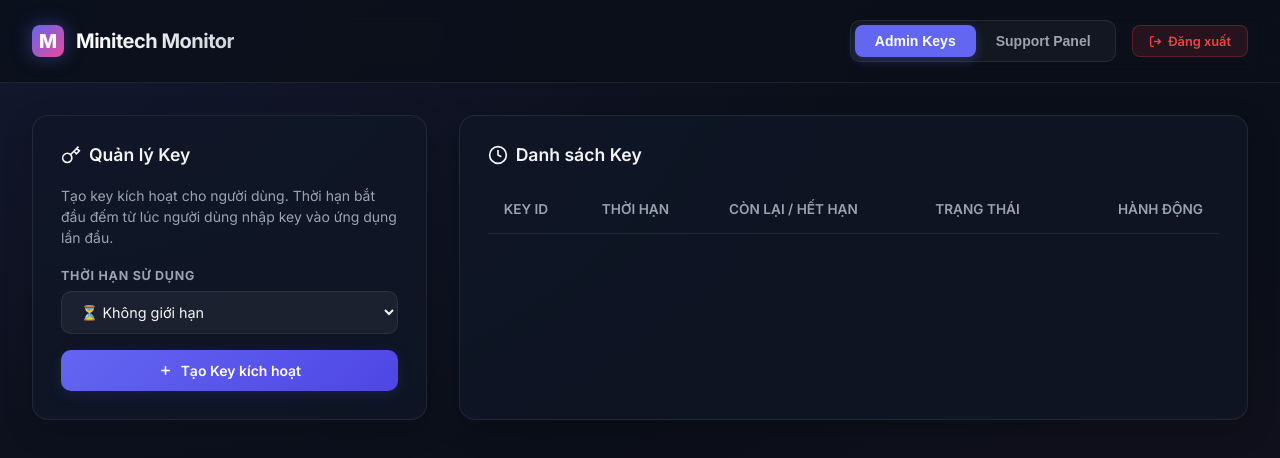
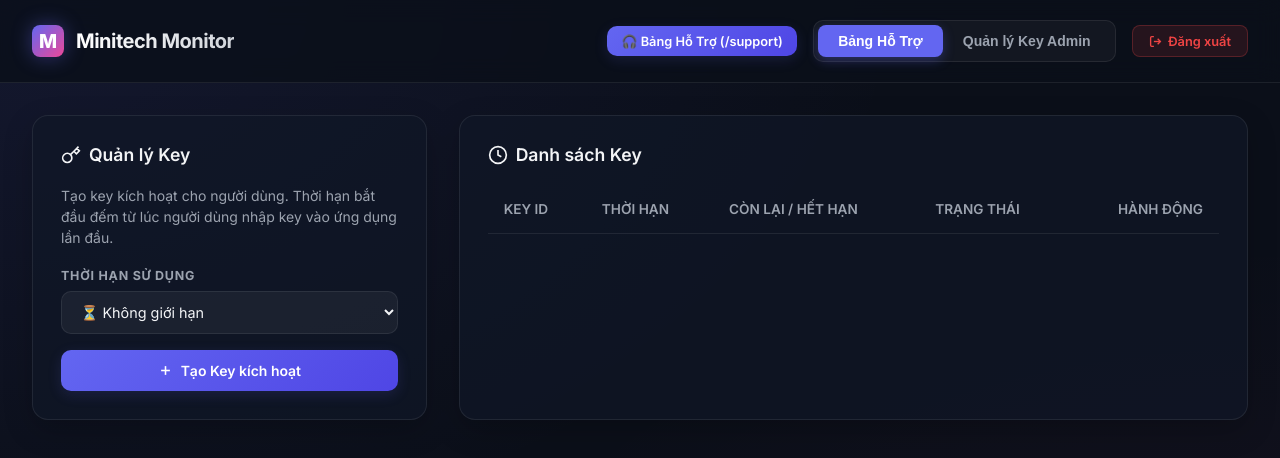
Before and after one commit to chumanhtruc-droid/minitech-server, a website: page public/index.html in a window 1280 px wide. Drawn offline with Linux system fonts and the light colour scheme; no server answers.

Commit message:
Enhance navigation links for dedicated Support Panel

```diff
--- a/public/index.html
+++ b/public/index.html
@@ -787,9 +787,12 @@
     </div>
 
     <div style="display:flex; align-items:center; gap: 1rem;">
+      <a href="/support" class="btn btn-primary" style="font-size:0.8rem; text-decoration:none; padding:0.45rem 0.9rem; display:inline-flex; align-items:center; gap:0.4rem;">
+        🎧 Bảng Hỗ Trợ (/support)
+      </a>
       <div class="tabs">
-        <button class="tab-btn active" onclick="switchTab('admin')">Admin Keys</button>
-        <button class="tab-btn" onclick="switchTab('support')">Support Panel</button>
+        <button class="tab-btn active" onclick="switchTab('support')">Bảng Hỗ Trợ</button>
+        <button class="tab-btn" onclick="switchTab('admin')">Quản lý Key Admin</button>
       </div>
       <button onclick="logout()" style="background:rgba(239,68,68,0.12);border:1px solid rgba(239,68,68,0.25);color:#ef4444;padding:0.45rem 1rem;border-radius:8px;font-size:0.8rem;font-weight:600;cursor:pointer;font-family:inherit;display:flex;align-items:center;gap:0.4rem;transition:all 0.2s;" onmouseover="this.style.background='rgba(239,68,68,0.22)'" onmouseout="this.style.background='rgba(239,68,68,0.12)'">
         <svg width="13" height="13" viewBox="0 0 24 24" fill="none" stroke="currentColor" stroke-width="2.5"><path d="M9 21H5a2 2 0 0 1-2-2V5a2 2 0 0 1 2-2h4"/><polyline points="16 17 21 12 16 7"/><line x1="21" y1="12" x2="9" y2="12"/></svg>
```
Also changed, not shown: public/support.html (+7 -1 lines).
